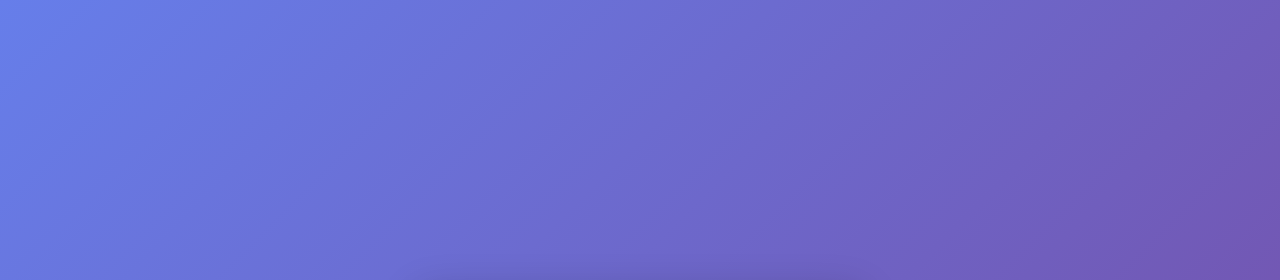
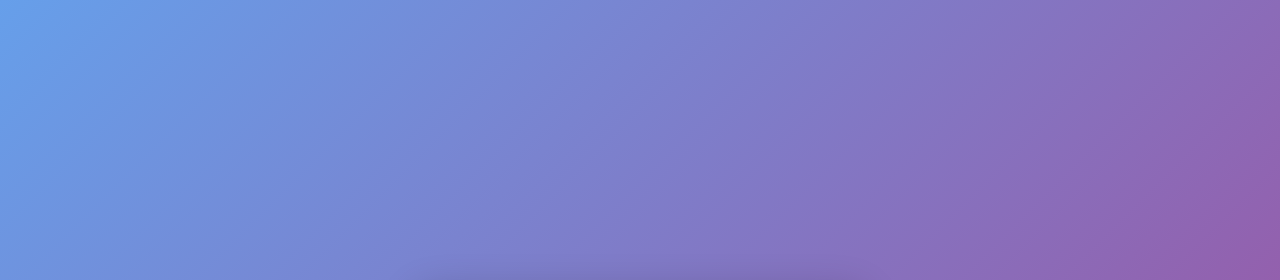
Before and after one commit to andreaG-student-its24/EventHub, a website: page public/index.html in a window 1280 px wide. Shown: the top 280 px of the page. Drawn offline with Linux system fonts and the light colour scheme.

Commit message:
modifica dello sfondo del corpo con un nuovo gradiente

```diff
--- a/public/styles.css
+++ b/public/styles.css
@@ -6,7 +6,7 @@
 
 body {
     font-family: 'Segoe UI', Tahoma, Geneva, Verdana, sans-serif;
-    background: linear-gradient(135deg, #667eea 0%, #764ba2 100%);
+    background: linear-gradient(135deg, #669fea 0%, #a24b99 100%);
     min-height: 100vh;
     display: flex;
     flex-direction: column;
```
